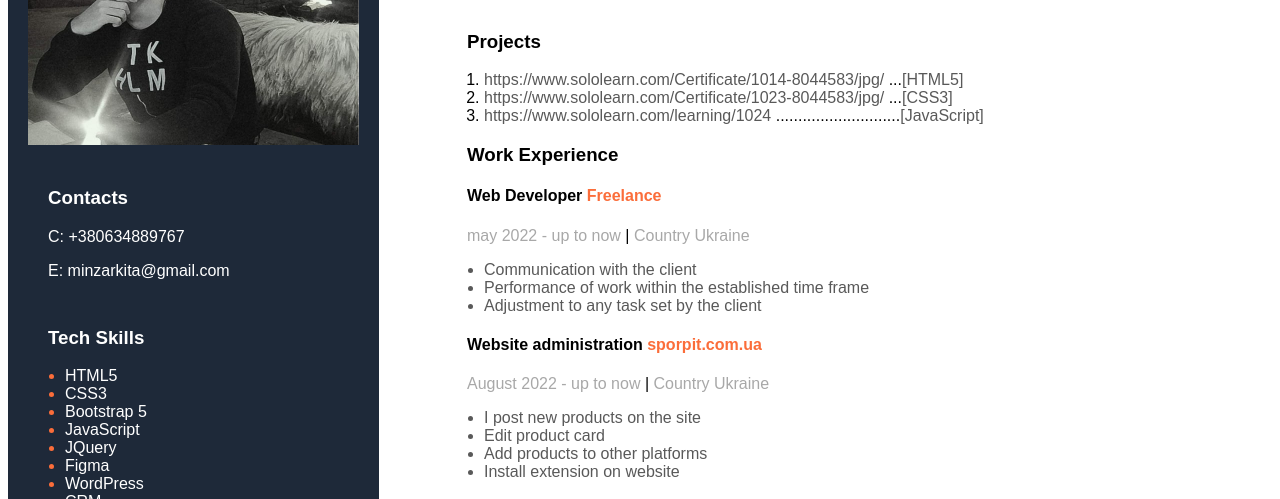
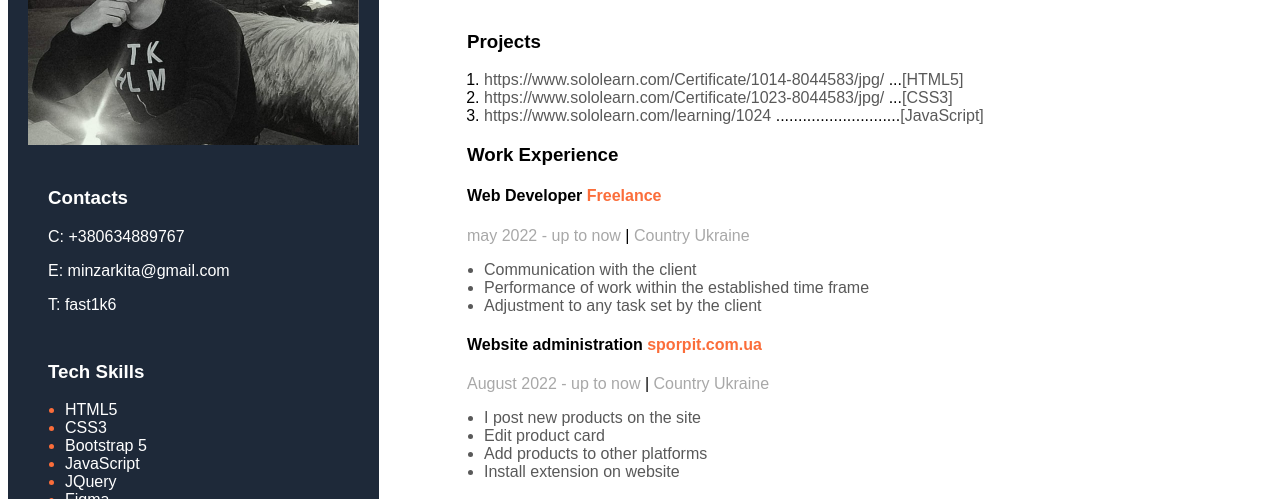
Before and after one commit to fast1k6/resume, a plain HTML site: page index.html in a window 1280 px wide. Shown: the part 272-771 px from the top of the page. Drawn offline with Linux system fonts and the light colour scheme; a web font is replaced by a local one.

Commit message:
Update index.html

```diff
--- a/index.html
+++ b/index.html
@@ -103,6 +103,9 @@
                 <p>
                    <a href="mailto:minzarkita@gmail.com">E: minzarkita@gmail.com </a>
                 </p>
+                <p>
+                   <span>T: </span><a href="https://t.me/fast1k6">fast1k6</a>
+                </p>
             </div>
         </div>
         <!--Teck skills-->
```
